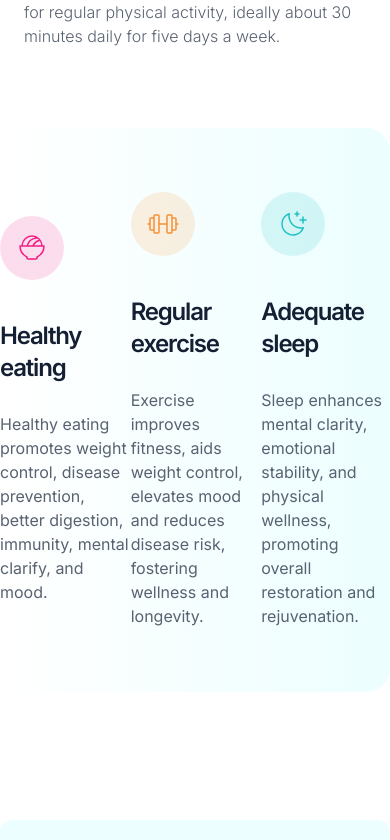
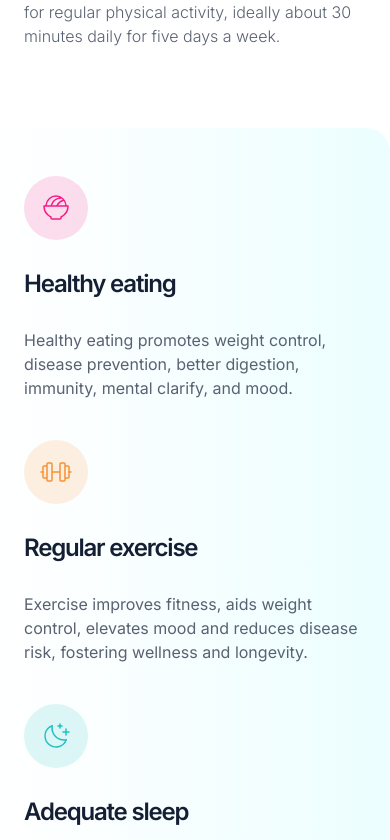
Before and after one commit to ntjnh/fem-bmi-calculator, a React (Vite) app: page / in a window 390 px wide. Shown: the part 1724-2564 px from the top of the page. Built offline with nearby package versions, Linux system fonts and the light colour scheme.

Commit message:
Tips component mobile tweaks

```diff
--- a/src/components/Tips.jsx
+++ b/src/components/Tips.jsx
@@ -23,8 +23,8 @@ export default function Tips() {
 
     const tips = tipsContent.map((tip, i) => {
         return (
-            <article key={i} className="w-[33%]">
-                <img className="mb-10" src={tip.icon} />
+            <article key={i} className="pb-10 md:pb-0 w-full md:w-[33%]">
+                <img className="mb-7 md:mb-10" src={tip.icon} />
                 <h3 className="font-semibold mb-7 text-2xl tracking-tighter">{tip.heading}</h3>
                 <p className="max-w-[360px] text-slate-550">{tip.paragraph}</p>
             </article>
@@ -32,7 +32,7 @@ export default function Tips() {
     })
 
     return (
-        <section className="bg-gradient-to-r from-white to-cyan-50 flex items-center justify-between mb-16 py-16 rounded-e-3xl">
+        <section className="bg-gradient-to-r from-white to-cyan-50 flex flex-wrap items-center justify-between mb-16 px-6 md:px-0 pb-2 pt-12 md:py-16 rounded-e-3xl">
             {tips}
         </section>
     )
```
